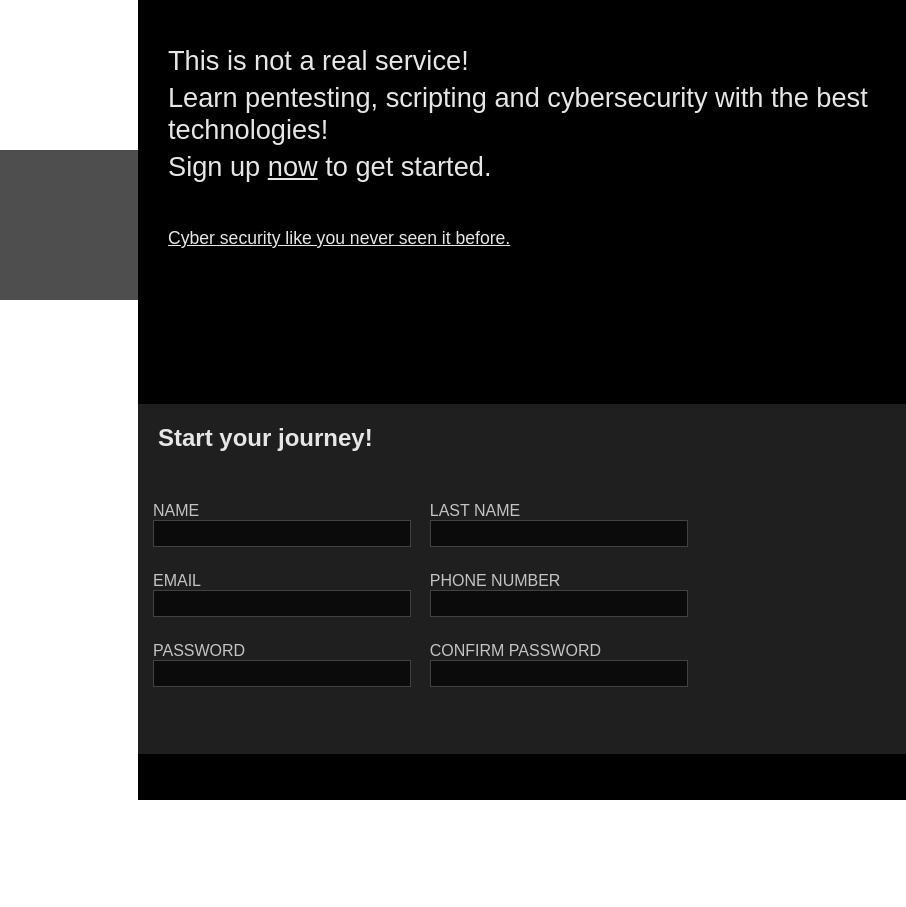
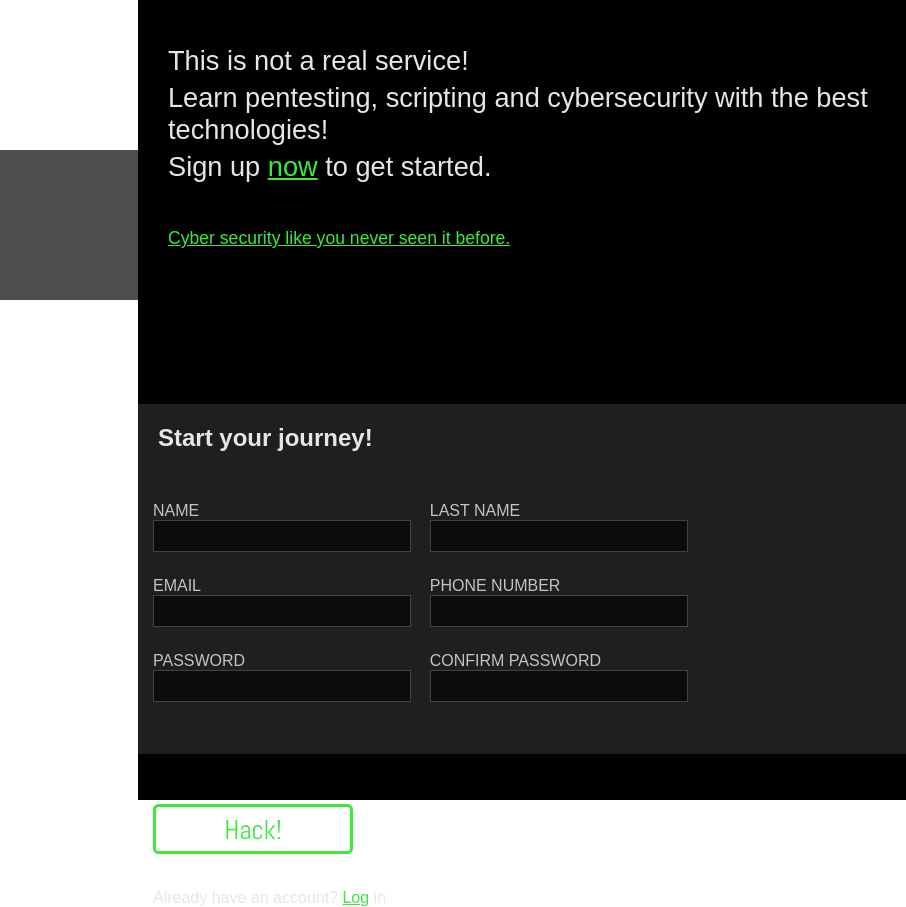
Before and after one commit to PapierKorb76/signup-form, a plain HTML site: page index.html in a window 1280 px wide. Shown: the full height of the page, 374-1280 px from the left. Before the commit the page ends 800 px from the top, so only its background shows below. Drawn offline with Linux system fonts and the light colour scheme; a web font is replaced by a local one.

Commit message:
Added submit button

```diff
--- a/index.html
+++ b/index.html
@@ -20,10 +20,10 @@
         <div class="presentation-text">
             <p>This is not a real service!</p>
             <p>Learn pentesting, scripting and cybersecurity with the best technologies!</p>
-            <p>Sign up <span id = "underline">now</span> to get started.</p>
+            <p>Sign up <span class = "underline">now</span> to get started.</p>
         </div>
         <div class="cyber-security">
-            <p><span id = "underline">Cyber security like you never seen it before.</span></p>
+            <p><span class = "underline">Cyber security like you never seen it before.</span></p>
         </div>
         <div class="form-input-container">
             <h2>Start your journey!</h2>
@@ -54,6 +54,8 @@
                 </div>
             </form>
         </div>
+        <button type="submit" id = "log-btn">Hack!</button>
+        <p class = "log-in">Already have an account? <span class = "underline">Log</span> in</p>
     </div>
 </body>
 </html>
--- a/style.css
+++ b/style.css
@@ -99,7 +99,7 @@ video{
 .info-container input{
     background-color: var(--bg-color-input-text);
     border: 1px solid #E6E6E640;
-    padding: 5px;
+    padding: 7.5px;
     outline: none;
     color: var(--log-in-btn-color);
 }
@@ -127,6 +127,29 @@ h2{
     padding: 20px;
 }
 
-#underline{
+.underline{
     text-decoration: underline;
+    color: var(--log-in-btn-color);
 }
+
+#log-btn{
+    background: none;
+    border: 3.5px solid var(--log-in-btn-color);
+    border-radius: 5.5px;
+    color: var(--log-in-btn-color);
+    font-family: 'Abel', sans-serif;
+    padding: 20px;
+    width: 200px;
+    height: 50px;
+    display: flex;
+    justify-content: center;
+    align-items: center;
+    margin: 50px 0px 0px 15px;
+    font-size: 1.7rem;
+    cursor: pointer;
+}
+
+.log-in{
+    margin: 35px 0px 15px 15px;
+    cursor: pointer;
+}
```
